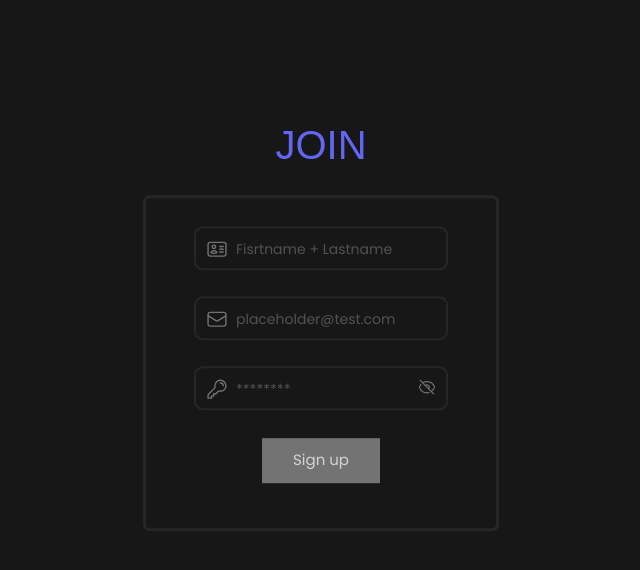
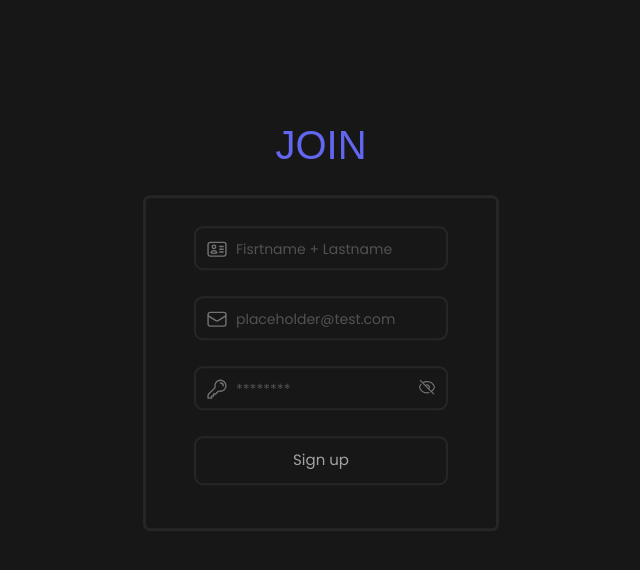
Before and after one commit to fkurusu7/bloggy-ui, a React (Vite) app: page /signup in a window 1280 px wide. Shown: the top 570 px of the page, without its empty margins (319-959 px from the left). Built offline with nearby package versions, Linux system fonts and the light colour scheme; a web font is replaced by a local one.

Commit message:
finish basic form styles

```diff
--- a/src/component/Button.tsx
+++ b/src/component/Button.tsx
@@ -2,7 +2,7 @@ import { ButtonHTMLAttributes } from 'react';
 import { FiLoader } from 'react-icons/fi';
 import { useNavigate } from 'react-router-dom';
 
-type ButtonVariant = 'primary' | 'secondary' | 'danger' | 'ghost';
+type ButtonVariant = 'primary' | 'secondary' | 'danger' | 'ghost' | 'form';
 type ButtonType = 'button' | 'submit' | 'reset';
 type ButtonSize = 'small' | 'medium' | 'large';
 
--- a/src/features/auth/UserAuth.tsx
+++ b/src/features/auth/UserAuth.tsx
@@ -6,7 +6,7 @@ import {
   HiOutlineKey,
 } from 'react-icons/hi2';
 import Button from '../../component/Button';
-import { useState } from 'react';
+import React, { useState } from 'react';
 
 type UserAuthProps = {
   type: 'signin' | 'signup';
@@ -27,12 +27,15 @@ function UserAuth({ type }: UserAuthProps) {
 
   const [showPassword, setShowPassword] = useState(false);
 
-  const handleChange = (ev: any) => {
+  const handleChange = (ev: React.ChangeEvent<HTMLInputElement>) => {
     const { value, id } = ev.target;
     setFormData((prevData) => ({ ...prevData, [id]: value }));
   };
 
-  const handleSubmit = () => {};
+  const handleSubmit = (ev: React.FormEvent<HTMLFormElement>) => {
+    ev.preventDefault();
+  };
+
   return (
     <div className="auth__container">
       <div className="auth__form-container">
@@ -87,7 +90,7 @@ function UserAuth({ type }: UserAuthProps) {
             />
           </div>
           <div className="auth__button-container">
-            <Button type="submit" size="small">
+            <Button type="submit" size="small" variant="form">
               {type === 'signin' ? 'Sign in' : 'Sign up'}
             </Button>
           </div>
--- a/src/styles/components/_button.scss
+++ b/src/styles/components/_button.scss
@@ -2,6 +2,7 @@
   border: 1px solid transparent;
   outline: none;
 
+  // SIZEs
   &.small {
     padding: 1rem 3rem;
     font-size: 1.5rem;
@@ -19,6 +20,7 @@
   //   outline: 1px solid var(--color-brand-200);
   // }
 
+  // PSEUDOCLASSES
   &:active {
     outline: none;
   }
@@ -33,6 +35,7 @@
     opacity: 0.9;
   }
 
+  // VARIANTS
   &.primary {
     background-color: var(--color-grey-400);
     color: var(--color-grey-600);
@@ -54,6 +57,19 @@
       height: 3.5rem;
     }
   }
+  &.form {
+    background-color: transparent;
+    border-radius: var(--border-radius-md);
+    color: var(--color-grey-500);
+    outline: 2px solid var(--color-grey-100);
+    width: 100%;
+
+    &:active {
+      outline: 2px solid var(--color-brand-600);
+      transform: scale(0.98);
+    }
+  }
+  // VARIANTS
 
   & .spin {
     animation: spinLoader 1s linear infinite;
```
